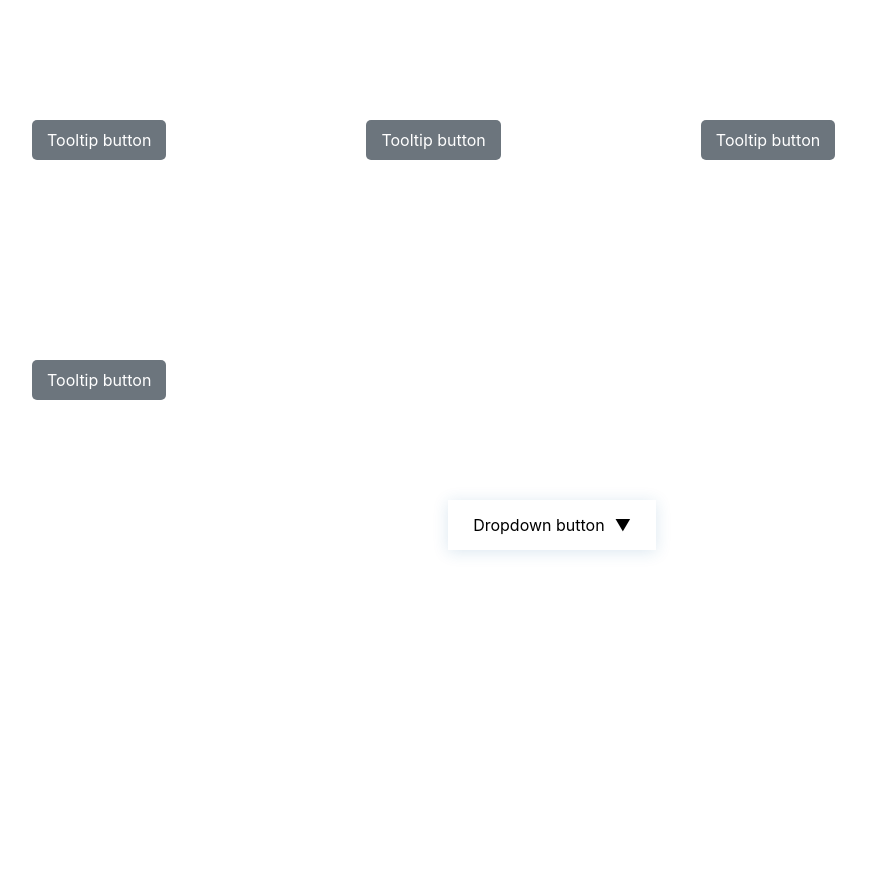
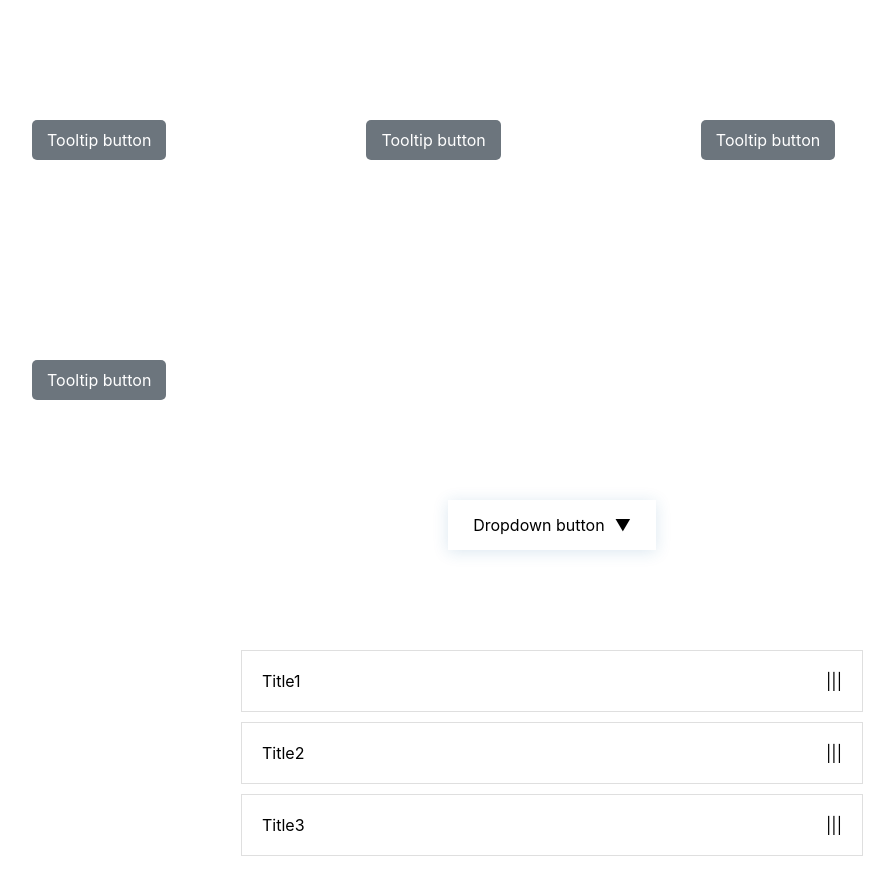
Before and after one commit to DariaRusovich/react-component, a React (Create React App) app: page / in a window 1280 px wide. Shown: the top 874 px of the page, without its empty margins (88-982 px from the left). Built offline with nearby package versions, Linux system fonts and the light colour scheme.

Commit message:
add-accordion-component

```diff
--- a/src/App.js
+++ b/src/App.js
@@ -1,5 +1,6 @@
 import ToolTip from './ToolTip'
 import Dropdown from './Dropdown'
+import Accordion from './components/Accordion';
 
 
 function App() {
@@ -11,6 +12,9 @@ function App() {
      <ToolTip position="bottom" text="Tooltip on bottom">Tooltip button</ToolTip>
      <ToolTip position="left" text="Tooltip on left">Tooltip button</ToolTip>
      <Dropdown data={listItems}>Dropdown button</Dropdown>
+      <Accordion title='Title1'> </Accordion>
+      <Accordion title='Title2'> </Accordion>
+      <Accordion title='Title3'> </Accordion>
     </>
   );
 }
--- a/src/Dropdown.css
+++ b/src/Dropdown.css
@@ -1,6 +1,7 @@
 .dropdown {
   display: flex;
   justify-content: center;
+  padding-bottom: 100px;
 }
 .dropdown-btn {
   padding: 15px 25px;
--- /dev/null
+++ b/src/components/Accordion.css
@@ -0,0 +1,21 @@
+.accordion-item{
+    background-color: #fff;
+    border: 1px solid rgba(0,0,0,.125);
+    width: 50%;
+    margin: 0 auto;
+    margin-bottom: 10px;
+}
+
+.accordion-heading{
+    padding: 20px;
+    display: flex;
+    justify-content: space-between;
+    align-items: center;
+    cursor: pointer;
+    transition: 0.3s;
+}
+
+.accordion-heading:hover{
+    background-color: hsl(210, 16%, 93%);
+    transition: 0.3s;
+}
--- /dev/null
+++ b/src/components/Accordion.jsx
@@ -0,0 +1,15 @@
+import "./Accordion.css";
+
+export default function Accordion({ children, title }) {
+  return (
+    <div className="accordion-item">
+      <div className="accordion-heading">
+        <h2 className="accordion-header">{title}</h2>
+        <span>|||</span>
+      </div>
+      <div className="accordion-body">
+        <p>{children}</p>
+      </div>
+    </div>
+  );
+}
```
